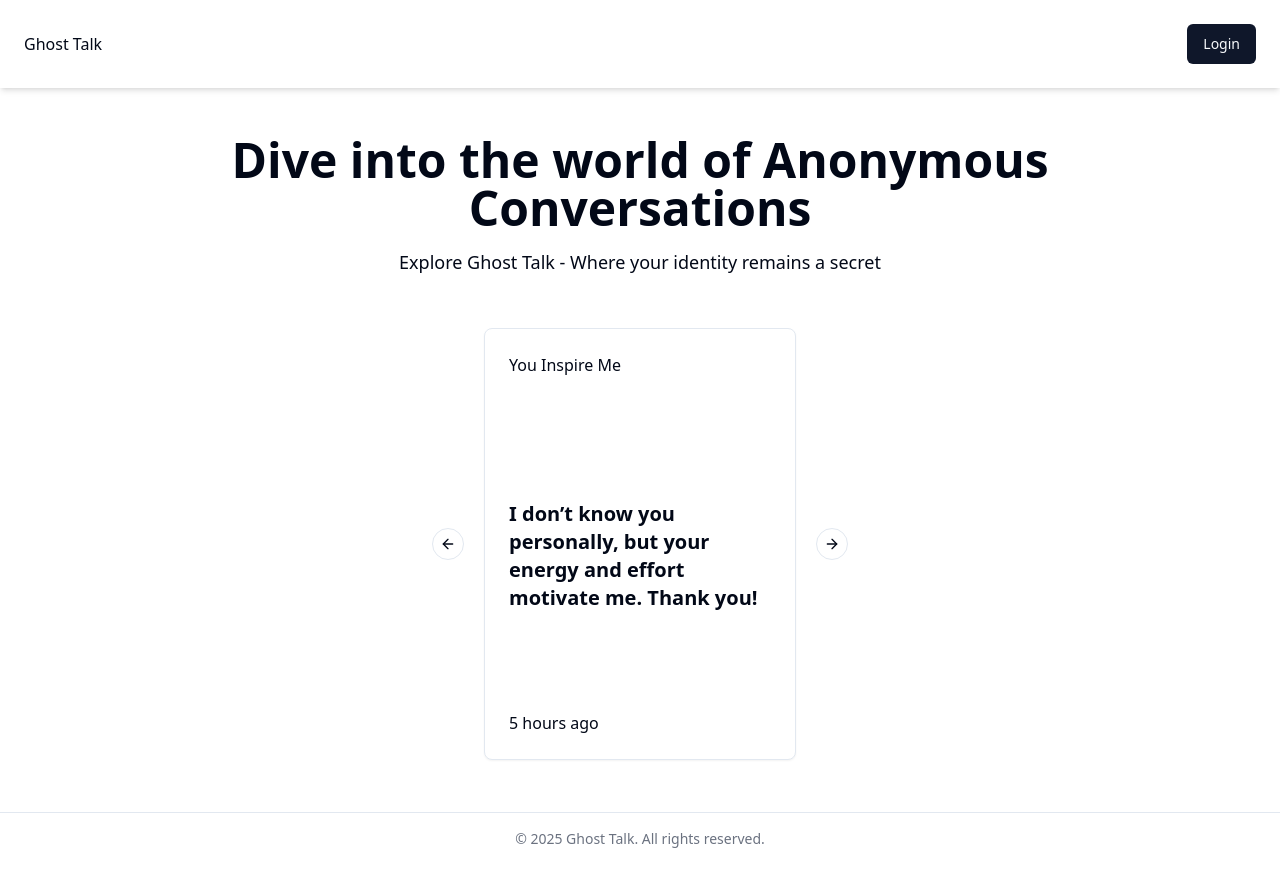
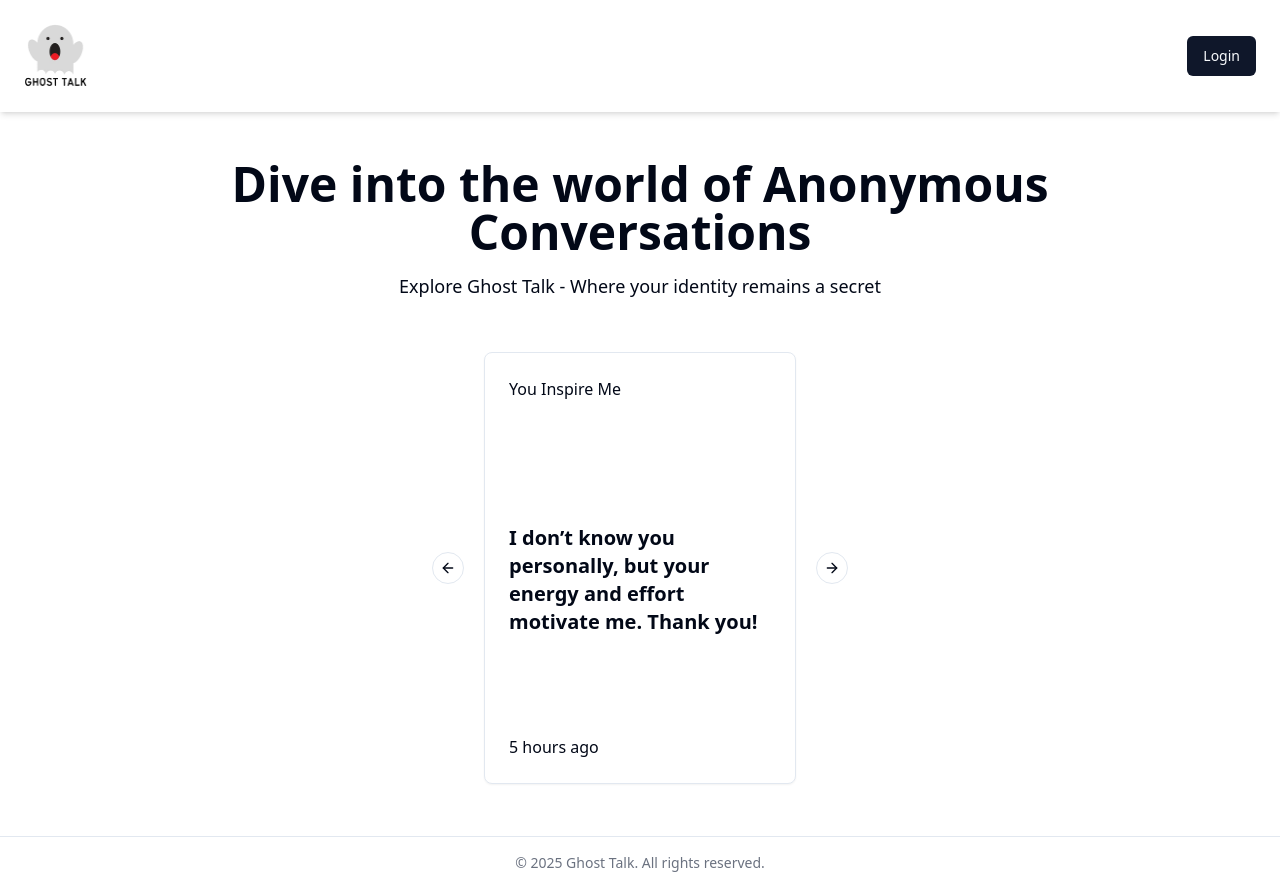
Before and after one commit to syedhisham/Nextjs-Ghost-Talk-App, a Next.js app: page / in a window 1280 px wide. Before the commit the page ends 865 px from the top, so only its background shows below. Built offline with nearby package versions, Linux system fonts and the light colour scheme; no server answers.

Commit message:
add: update Navbar component to include logo and modify .gitignore for text files

```diff
--- a/src/components/Navbar.tsx
+++ b/src/components/Navbar.tsx
@@ -4,6 +4,8 @@ import { signOut, useSession } from "next-auth/react"
 import Link from "next/link"
 import {User} from 'next-auth'
 import { Button } from "./ui/button"
+import Logo from "../../assets/Logo3.png"
+import Image from "next/image"
 const Navbar = () => {
 
     const {data: session} = useSession();
@@ -11,7 +13,9 @@ const Navbar = () => {
   return (
     <nav className="p-4 md:p-6 shadow-md">
         <div className="container mx-auto flex flex-col md:flex-row justify-between items-center">
-            <a href="#">Ghost Talk</a>
+            <a href="#">
+                <Image src={Logo} alt="logo" className="w-16 h-16"/>
+            </a>
             {
                 session ? (
                     <div>
```
Also changed, not shown: assets/Logo3.png (added), 1 other file (tests, documents, lock files or other folders).
